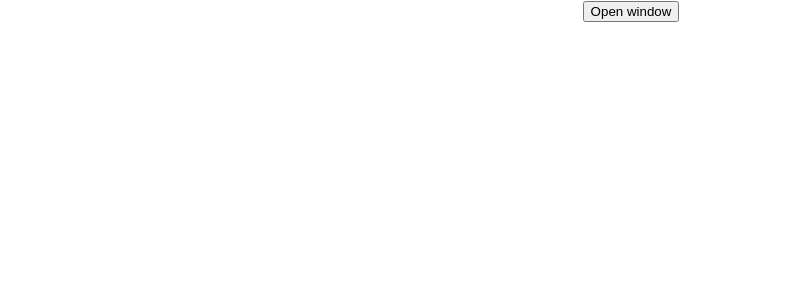
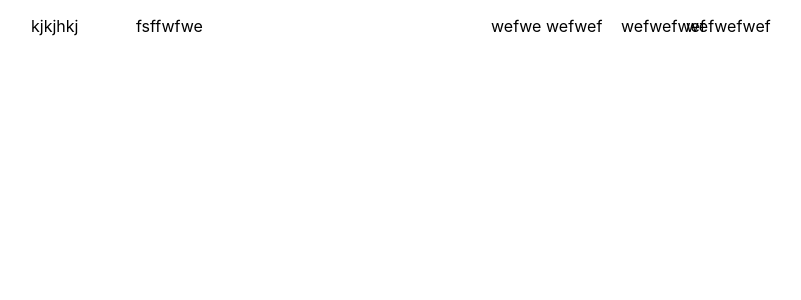
Before and after one commit to Smistav/utils, a React (Create React App) app: page / in a window 1280 px wide. Shown: the top 300 px of the page, without its empty margins (9-810 px from the left). Built offline with nearby package versions, Linux system fonts and the light colour scheme.

Commit message:
flex grow

```diff
--- a/src/App.js
+++ b/src/App.js
@@ -1,15 +1,16 @@
-import { useState } from 'react'
 import s from './app.module.scss'
-import Modal from './components/modal/modal'
 
 function App() {
-  const [open, setOpen] = useState(false)
   return (
     <div className={s.component}>
-      <button type='button' onClick={() => setOpen(!open)}>
-        Open window
-      </button>
-      <Modal open={open} onClose={() => setOpen(false)} />
+      <ul className={s.itemHeader}>
+        <li className={s.item}>kjkjhkj</li>
+        <li className={s.item}>fsffwfwe</li>
+        <li className={s.item}>wefwe</li>
+        <li className={s.item}>wefwef</li>
+        <li className={s.item}>wefwefwef</li>
+        <li className={s.item}>wefwefwef</li>
+      </ul>
     </div>
   )
 }
--- a/src/app.module.scss
+++ b/src/app.module.scss
@@ -1,3 +1,38 @@
 .component {
-  text-align: center;
+  display: flex;
+  width: 100%;
 }
+.itemHeader {
+  display: flex;
+  max-width: 1000px;
+  width: 100%;
+}
+.item {
+  display: flex;
+  list-style-type: none;
+
+  &:nth-child(1) {
+    max-width: 105px;
+    width: 100%;
+  }
+  &:nth-child(2) {
+    max-width: 355px;
+    width: 100%;
+  }
+  &:nth-child(3) {
+    max-width: 55px;
+    width: 100%;
+  }
+  &:nth-child(4) {
+    max-width: 75px;
+    width: 100%;
+  }
+  &:nth-child(5) {
+    max-width: 65px;
+    width: 100%;
+  }
+  &:nth-child(6) {
+    max-width: 155px;
+    width: 100%;
+  }
+}
```
